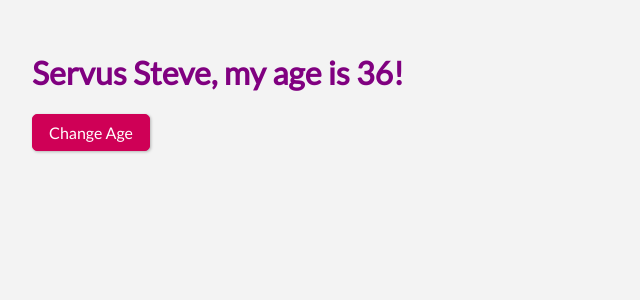
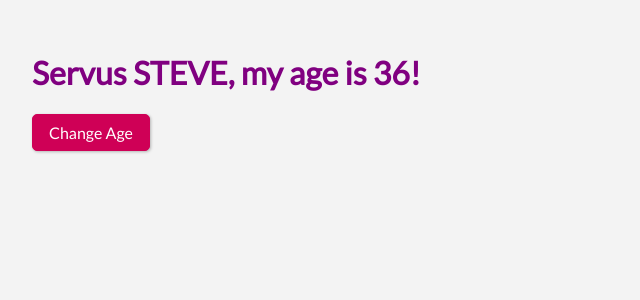
Before and after one commit to W3AI/max-svelte-first, a Svelte app: page / in a window 1280 px wide. Shown: the top 300 px of the page, without its empty margins (0-640 px from the left). Built offline with nearby package versions, Linux system fonts and the light colour scheme.

Commit message:
added uppercaseName as a $: reactive var

```diff
--- a/src/App.svelte
+++ b/src/App.svelte
@@ -1,6 +1,13 @@
 <script>
     let name = 'Steve';
     let age = 36;
+
+    // let uppercaseName; not required
+
+    // js labeled statement "<label-word>:"
+    // in svelte it must be "$:"
+    // svelte will recalculate var after $: whenever params change
+    $: uppercaseName = name.toUpperCase();
 
     function incrementAge() {
         age += 1;
@@ -13,5 +20,5 @@
 	}
 </style>
 
-<h1>Servus {name}, my age is {age}!</h1>
+<h1>Servus {uppercaseName}, my age is {age}!</h1>
 <button on:click="{incrementAge}">Change Age</button>
```
